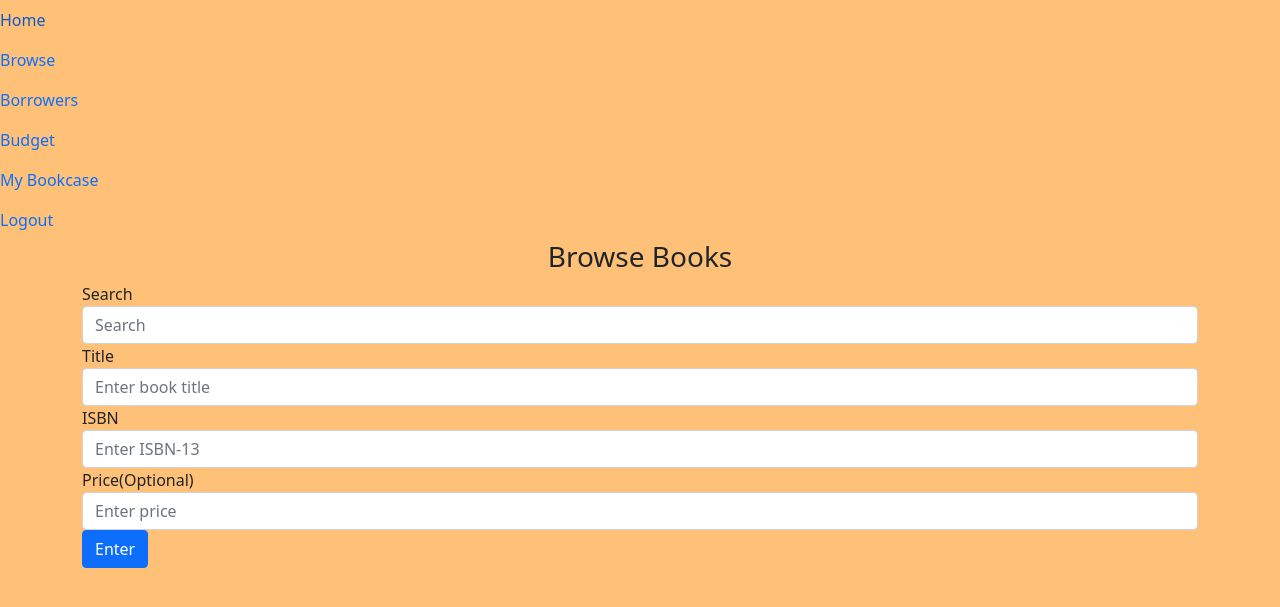
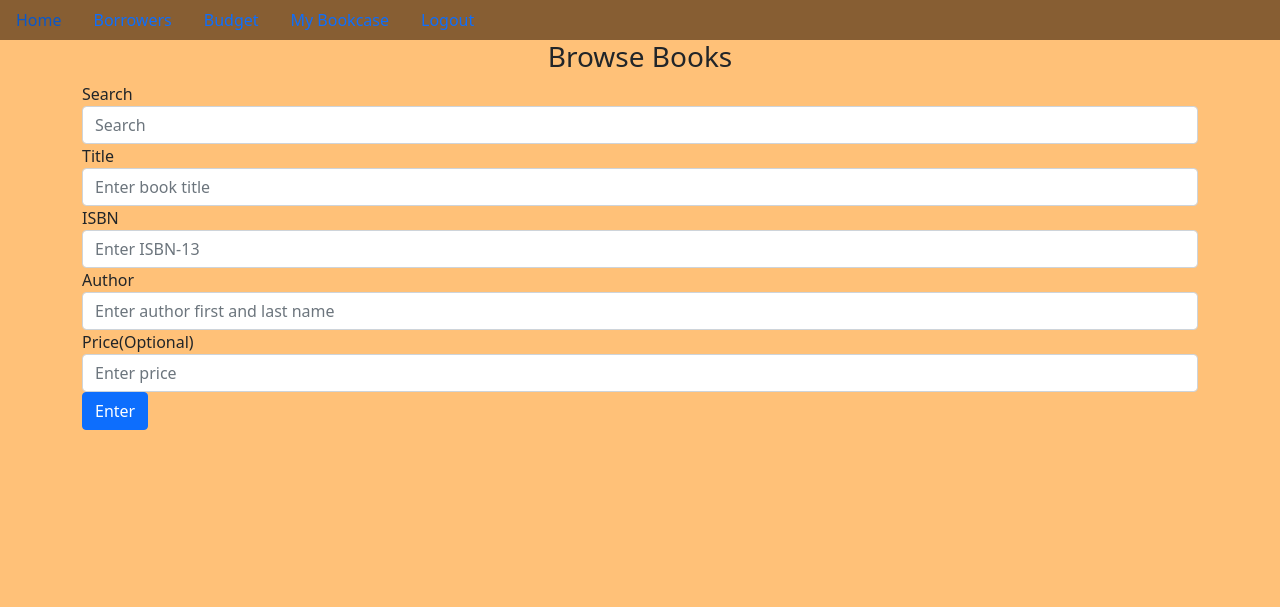
Before and after one commit to Champelo/bookcase, a Flask app: page /bookcase/add-book in a window 1280 px wide. Shown: the top 607 px of the page. Run offline with Flask 2, Linux system fonts and the light colour scheme; the visitor is signed in with stand-in values (Sample User, id 1); some libraries are stand-ins or nearby versions.

Commit message:
Added implemented CRUD for the authors table and improved the look of the nav bar

```diff
--- a/bookcase/book/routes.py
+++ b/bookcase/book/routes.py
@@ -18,7 +18,8 @@ def bookcase():
 @login_required
 def book_profile(isbn):
     book = db.session.query(Book).filter_by(isbn=isbn).first()
-    return render_template('book-profile.html', user=current_user, book=book)
+    authors = book.authors
+    return render_template('book-profile.html', user=current_user, book=book, authors=authors)
 
 @book_bp.route('/add-book', methods=['GET', 'POST'])
 @login_required
@@ -26,6 +27,7 @@ def add_book():
     if request.method == 'POST':
         title = request.form['title']
         isbn = request.form['isbn']
+        author = request.form['name']
         price = request.form['price']
         if len(isbn) != 13:
             flash('ISBN is not 13 characters')
@@ -33,9 +35,21 @@ def add_book():
             flash('Please enter book title')
         elif bool(db.session.query(Book.isbn).filter_by(isbn=isbn).first()) == True:
             flash('Book already exists', category='error')
+        elif len(author) < 1:
+            flash('Please enter author name', category='error')
         else:
+            new_author = Author(name=author)
+            author_exist = db.session.query(Author).filter_by(name=author).first()
+            if len(price) < 1:
+                price = None
             new_book = Book(title=title, isbn=isbn, bookprice=price)
             db.session.add(new_book)
+            db.session.commit()
+            if not author_exist:
+                db.session.add(new_author)
+                new_book.authors.append(new_author)
+            else:
+                new_book.authors.append(author_exist)
             db.session.commit()
             return redirect(url_for('budget_bp.decrease_remaining', isbn=new_book.isbn))
     return render_template('addbook.html', user=current_user)
@@ -72,6 +86,10 @@ def update_book(isbn):
 @login_required
 def delete_book(isbn):
     book = db.session.query(Book).filter_by(isbn=isbn).first()
+    authors = book.authors
+    for author in authors:
+        if len(author.books) <= 1:
+            db.session.delete(author)
     current_user.bud_remaining = current_user.bud_remaining + book.bookprice
     db.session.delete(book)
     db.session.commit()
--- a/bookcase/book/src/addbook.html
+++ b/bookcase/book/src/addbook.html
@@ -20,6 +20,10 @@
             <input type="text" class="form-control" name="isbn" placeholder="Enter ISBN-13">
         </div>
         <div class="form-group">
+            <label for="name">Author</label>
+            <input type="text" class="form-control" name="name" placeholder="Enter author first and last name">
+        </div>
+        <div class="form-group">
             <label for="price">Price(Optional)</label>
             <input type="number" step="0.01" class="form-control" name="price" placeholder="Enter price">
         </div>
--- a/bookcase/book/src/book-profile.html
+++ b/bookcase/book/src/book-profile.html
@@ -5,6 +5,10 @@
     <div align="center">
         <h1>{{ book.title }}</h1>
         <p>Isbn: {{ book.isbn }}</p>
+        <p>Authors:</p>
+        {% for author in authors %}
+            <p>{{ author.name }}</p>
+        {% endfor %}
         {% if book.status %}
             <p>Book Status: <b>IN</b></p>
         {% else %}
--- a/bookcase/book/src/view-bookcase.html
+++ b/bookcase/book/src/view-bookcase.html
@@ -4,6 +4,7 @@
 
 {% block content %}
 <h1 align='center'>Bookcase</h1>
+<a class="nav-item nav-link" href="{{ url_for('book_bp.add_book') }}">Add Book</a>
 <ul>
     {% for book in book_case %}
         <div>
--- a/bookcase/budget/routes.py
+++ b/bookcase/budget/routes.py
@@ -31,7 +31,6 @@ def delete_budget():
     db.session.commit()
     return redirect(url_for('budget_bp.budget_home'))
 
-
 @budget_bp.route('/spending-log')
 @login_required
 def spending_log():
--- a/bookcase/templates/base.html
+++ b/bookcase/templates/base.html
@@ -21,10 +21,9 @@
 </head>
 <body style="background-color:#FFC178">
     <nav>
-        <div class="navbar-nav">
+        <div class="navbar navbar-fixed-top navbar-expand-sm py-0" style="background-color: #875E33">
             {% if current_user.is_authenticated %}
                 <a class="nav-item nav-link" href="{{ url_for('home_bp.dashboard') }}">Home</a>
-                <a class="nav-item nav-link" href="{{ url_for('book_bp.add_book') }}">Browse</a>
                 <a class="nav-item nav-link" href="{{ url_for('borrower_bp.view_borrowers') }}">Borrowers</a>
                 <a class="nav-item nav-link" href="{{ url_for('budget_bp.budget_home') }}">Budget</a>
                 <a class="nav-item nav-link" href="{{ url_for('book_bp.bookcase') }}">My Bookcase</a>
```
Also changed, not shown: bookcase/models.py (+6 -6 lines).
